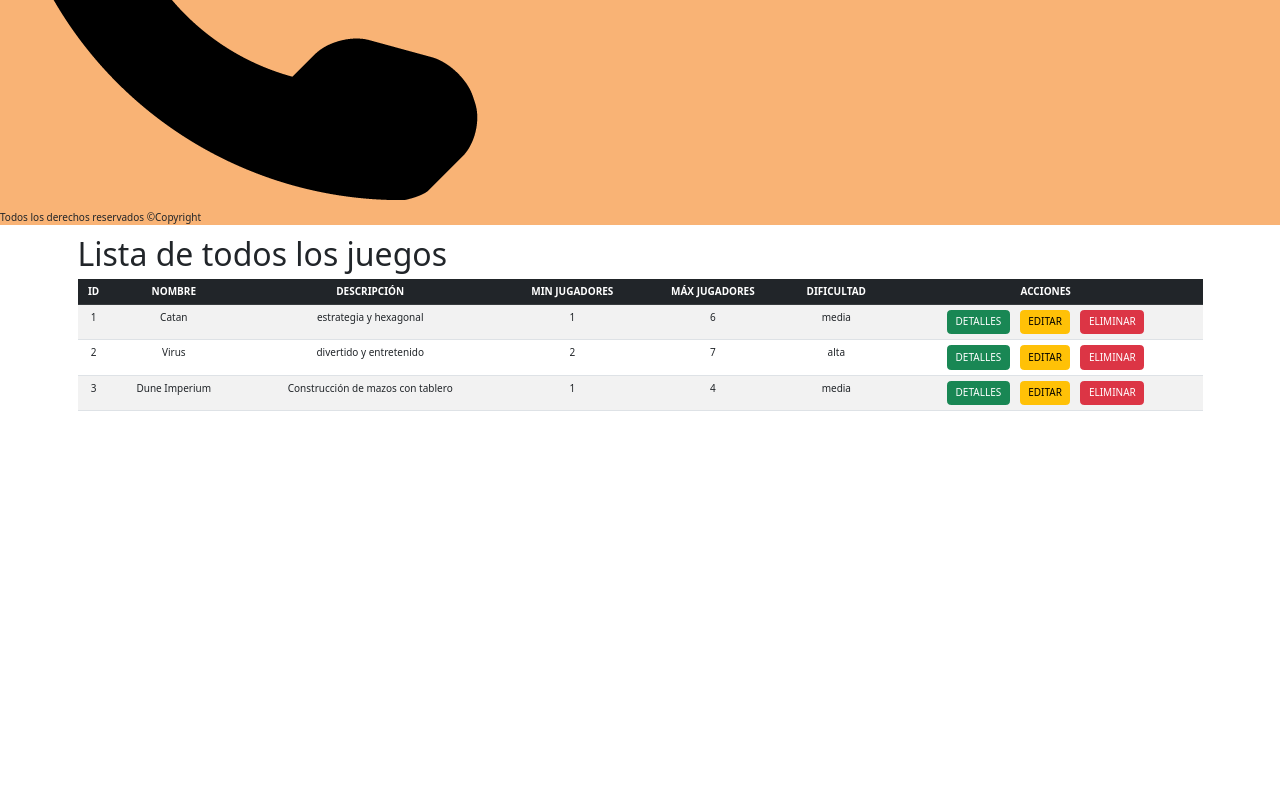
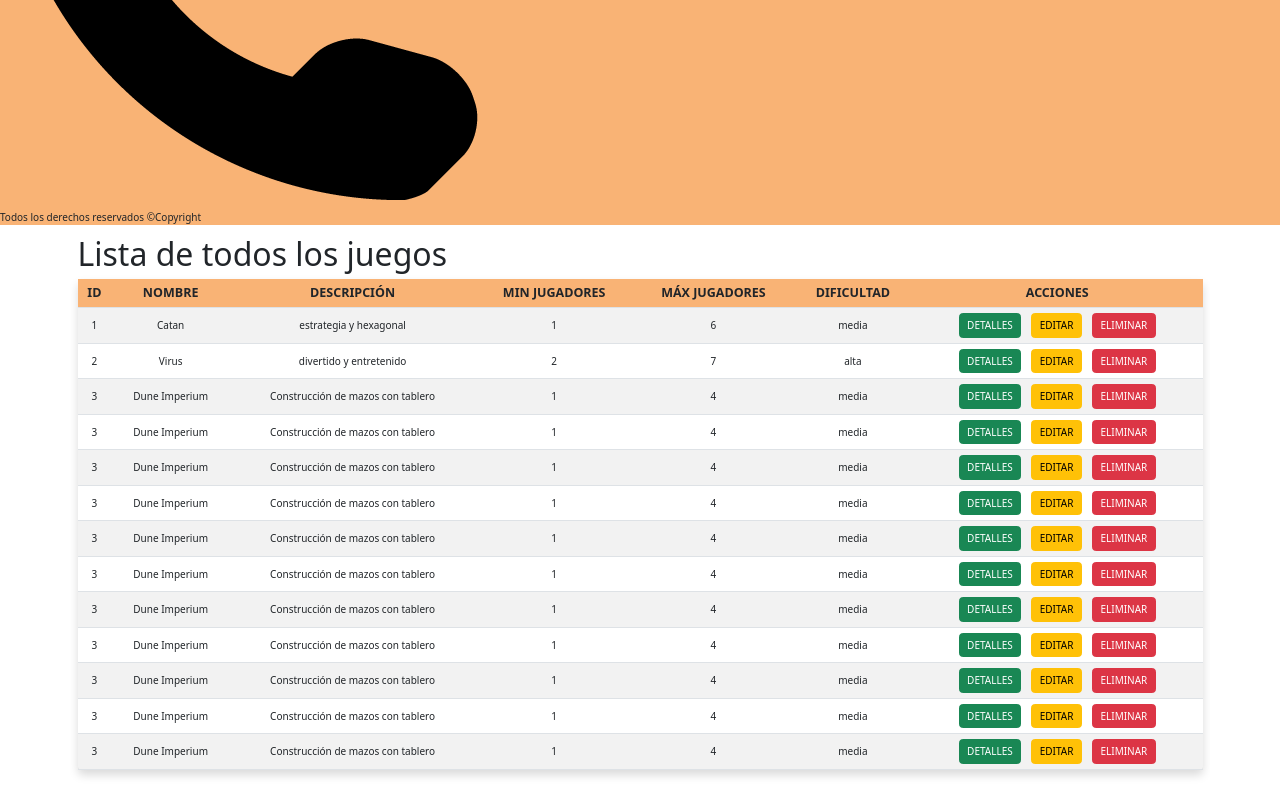
Before and after one commit to JGarciaRegueiro/MyBoardPlays, an Angular app in the folder MyBoardPlays/: page /juegos in a window 1280 px wide. Shown: the part 3982-4782 px from the top of the page. Before the commit the page ends 4403 px from the top, so only its background shows below. Built offline with nearby package versions, Linux system fonts and the light colour scheme; no server answers.

Commit message:
añadido font-awesome, estilos tabla, boton nuevo juego

```diff
--- a/MyBoardPlays/angular.json
+++ b/MyBoardPlays/angular.json
@@ -26,6 +26,7 @@
             ],
             "styles": [
               "node_modules/bootstrap/dist/css/bootstrap.min.css",
+              "node_modules/font-awesome/css/font-awesome.css",
               "src/styles.css"
             ],
             "scripts": [
--- a/MyBoardPlays/package.json
+++ b/MyBoardPlays/package.json
@@ -20,6 +20,7 @@
     "@angular/router": "^15.2.0",
     "@popperjs/core": "^2.11.7",
     "bootstrap": "^5.2.3",
+    "font-awesome": "^4.7.0",
     "jquery": "^3.6.4",
     "rxjs": "~7.8.0",
     "tslib": "^2.3.0",
--- a/MyBoardPlays/src/app/listajuegos/listajuegos.component.css
+++ b/MyBoardPlays/src/app/listajuegos/listajuegos.component.css
@@ -0,0 +1,3 @@
+thead{
+  background-color: var(--colorFondoNaranjaMid);
+}
--- a/MyBoardPlays/src/app/listajuegos/listajuegos.component.html
+++ b/MyBoardPlays/src/app/listajuegos/listajuegos.component.html
@@ -1,7 +1,7 @@
-<div class="container">
-<h3>Lista de todos los juegos</h3>
-<table class="table table-striped">
-  <thead class="table-dark"> <!--Cabecera de la tabla-->
+<div class="container table-responsive">
+<h3 class="text-lg-start">Lista de todos los juegos</h3>
+<table class="table table-hover table-striped align-middle shadow p-3 mb-5 bg-body rounded">
+  <thead class="table fs-5"> <!--Cabecera de la tabla-->
     <tr class="justify-content-center">
       <th class="text-center">ID</th>
       <th class="text-center">NOMBRE</th>
@@ -21,9 +21,9 @@
       <td class="text-center">{{juego.maxParticipantes}}</td>
       <td class="text-center">{{juego.dificultad}}</td>
       <td class="text-center">
-        <button (click)="verDetallesJuego(juego.id)" class="btn btn-success">DETALLES</button>
-        <button (click)="editarJuego" class="btn btn-warning text-center" style="margin-left: 10px">EDITAR</button>
-        <button (click)="eliminarJuego(juego.id)" class="btn btn-danger text-center" style="margin-left: 10px">ELIMINAR</button>
+        <button (click)="verDetallesJuego(juego.id)" class="btn btn-success ">DETALLES</button>
+        <button (click)="editarJuego" class="btn btn-warning text-center ms-3">EDITAR</button>
+        <button (click)="eliminarJuego(juego.id)" class="btn btn-danger text-center ms-3">ELIMINAR</button>
       </td>
     </tr>
   </tbody>
--- a/MyBoardPlays/src/app/listajuegos/listajuegos.component.ts
+++ b/MyBoardPlays/src/app/listajuegos/listajuegos.component.ts
@@ -42,6 +42,89 @@
       "minParticipantes":1,
       "maxParticipantes":4,
       "dificultad":"media",
+    },
+    {
+      "id":3,
+      "nombre":"Dune Imperium",
+      "descripcion":"Construcción de mazos con tablero",
+      "minParticipantes":1,
+      "maxParticipantes":4,
+      "dificultad":"media",
+    },
+    {
+      "id":3,
+      "nombre":"Dune Imperium",
+      "descripcion":"Construcción de mazos con tablero",
+      "minParticipantes":1,
+      "maxParticipantes":4,
+      "dificultad":"media",
+    },
+    {
+      "id":3,
+      "nombre":"Dune Imperium",
+      "descripcion":"Construcción de mazos con tablero",
+      "minParticipantes":1,
+      "maxParticipantes":4,
+      "dificultad":"media",
+    }
+    ,
+    {
+      "id":3,
+      "nombre":"Dune Imperium",
+      "descripcion":"Construcción de mazos con tablero",
+      "minParticipantes":1,
+      "maxParticipantes":4,
+      "dificultad":"media",
+    }
+    ,
+    {
+      "id":3,
+      "nombre":"Dune Imperium",
+      "descripcion":"Construcción de mazos con tablero",
+      "minParticipantes":1,
+      "maxParticipantes":4,
+      "dificultad":"media",
+    }
+    ,
+    {
+      "id":3,
+      "nombre":"Dune Imperium",
+      "descripcion":"Construcción de mazos con tablero",
+      "minParticipantes":1,
+      "maxParticipantes":4,
+      "dificultad":"media",
+    },
+    {
+      "id":3,
+      "nombre":"Dune Imperium",
+      "descripcion":"Construcción de mazos con tablero",
+      "minParticipantes":1,
+      "maxParticipantes":4,
+      "dificultad":"media",
+    },
+    {
+      "id":3,
+      "nombre":"Dune Imperium",
+      "descripcion":"Construcción de mazos con tablero",
+      "minParticipantes":1,
+      "maxParticipantes":4,
+      "dificultad":"media",
+    },
+    {
+      "id":3,
+      "nombre":"Dune Imperium",
+      "descripcion":"Construcción de mazos con tablero",
+      "minParticipantes":1,
+      "maxParticipantes":4,
+      "dificultad":"media",
+    },
+    {
+      "id":3,
+      "nombre":"Dune Imperium",
+      "descripcion":"Construcción de mazos con tablero",
+      "minParticipantes":1,
+      "maxParticipantes":4,
+      "dificultad":"media",
     }
    ]
 
--- a/MyBoardPlays/src/app/misjuegos/misjuegos.component.css
+++ b/MyBoardPlays/src/app/misjuegos/misjuegos.component.css
@@ -0,0 +1,9 @@
+.btn-juego{
+  background-color: var(--colorContraste);
+  color:var(--colorBaseBlanco);
+  font-weight: bold;
+  font-size:medium;
+  width: auto;
+  height:64px;
+  border-radius: 16px;
+}
--- a/MyBoardPlays/src/app/misjuegos/misjuegos.component.html
+++ b/MyBoardPlays/src/app/misjuegos/misjuegos.component.html
@@ -1,5 +1,8 @@
-<p>misjuegos works!</p>
-<button routerLink="nuevo-juego" routerLinkActive="active" class="btn btn-primary">NUEVO JUEGO</button>
-<p>Total de juegos registrados:</p>
+<div class="container">
+<button class="btn btn-juego" routerLink="nuevo-juego" routerLinkActive="active">
+  <i class="fa-sharp fa-regular fa-circle-down" style="color: #fcfcfd;"></i> NUEVO JUEGO
+</button>
+<p class="">Total de juegos registrados:</p>
+</div>
 <app-listajuegos></app-listajuegos>
 <app-editar-juego></app-editar-juego>
--- a/MyBoardPlays/src/app/nuevo-juego/nuevo-juego.component.html
+++ b/MyBoardPlays/src/app/nuevo-juego/nuevo-juego.component.html
@@ -1,57 +1,80 @@
 <div class="col-md-3 mx-auto">
   <h3 class="text-center">Nuevo Juego</h3>
-  <p>¡Registra nuevos juegos! Aquí podrás añadir un nuevo juego a tu biblioteca. Simplemente rellena el formulario y sube la imagen que prefieras.</p>
-  <p>¡No te preocupes si aún no tienes todas las ideas claras! Siempre puedes volver más tarde editar la información.</p>
-  <form (ngSubmit)="onSumit()">
+  <p>
+    ¡Registra nuevos juegos! Aquí podrás añadir un nuevo juego a tu biblioteca.
+    Simplemente rellena el formulario y sube la imagen que prefieras.
+  </p>
+  <p>
+    ¡No te preocupes si aún no tienes todas las ideas claras! Siempre puedes
+    volver más tarde editar la información.
+  </p>
+  <form (ngSubmit)="onSumit()" #juegoForm="ngForm">
     <div class="form-group">
       <label>Nombre:</label>
-      <input type="text"
+      <input
+        type="text"
         class="form-control"
         id="nombre"
-      [(ngModel)] ="juego.nombre"
+        [(ngModel)]="juego.nombre"
         name="nombre"
         required
         maxlength="50"
-      placeholder="Introduzca nombre del juego">
+        placeholder="Introduzca nombre del juego"
+        #nombre="ngModel"
+      />
+      <div class="alert alert-danger" *ngIf="nombre.invalid && (nombre.dirty || nombre.touched)">
 
+      </div>
+    </div>
+    <div class="form-group">
       <label>Descripción:</label>
-      <input type="text"
+      <input
+        type="text"
         class="form-control"
         id="descripcion"
-      [(ngModel)] ="juego.descripcion"
+        [(ngModel)]="juego.descripcion"
         name="descripcion"
         required
         maxlength="500"
-      placeholder="Introduzca una breve descripción, ej: tipo temática">
-
+        placeholder="Introduzca una breve descripción, ej: tipo temática"
+      />
+    </div>
+    <div class="form-group">
       <label>Min-Participantes:</label>
-      <input type="number"
+      <input
+        type="number"
         class="form-control"
         id="minParticipantes"
-      [(ngModel)] ="juego.minParticipantes"
+        [(ngModel)]="juego.minParticipantes"
         name="minParticipantes"
         required
-      placeholder="Indique mínimo de jugadores">
-
+        placeholder="Indique mínimo de jugadores"
+      />
+    </div>
+    <div class="form-group">
       <label>Max-Participantes:</label>
-      <input type="number"
+      <input
+        type="number"
         class="form-control"
         id="maxParticipantes"
-      [(ngModel)] ="juego.maxParticipantes"
+        [(ngModel)]="juego.maxParticipantes"
         name="maxParticipantes"
         required
-      placeholder="Indique máximo de jugadores">
-
+        placeholder="Indique máximo de jugadores"
+      />
+    </div>
+    <div class="form-group">
       <label>Dificultad:</label>
-      <input type="text"
+      <input
+        type="text"
         class="form-control"
         id="dificultad"
-      [(ngModel)] ="juego.dificultad"
+        [(ngModel)]="juego.dificultad"
         name="dificultad"
         required
-      placeholder="Indique dificultad: facil, media o alta">
-
+        placeholder="Indique dificultad: facil, media o alta"
+      />
     </div>
-   <button type="submit" class="btn btn-primary">Guardar Juego</button>
+    <button class="btn btn-primary" [disabled]="!juegoForm.form.valid">Guardar Juego</button>
   </form>
 </div>
--- a/MyBoardPlays/src/index.html
+++ b/MyBoardPlays/src/index.html
@@ -6,6 +6,7 @@
   <base href="/">
   <meta name="viewport" content="width=device-width, initial-scale=1">
   <link rel="icon" type="image/x-icon" href="favicon.ico">
+  <script src="https://kit.fontawesome.com/3c31675709.js" crossorigin="anonymous"></script>
 </head>
 <body>
   <app-root></app-root>
```
Also changed, not shown: 1 other file (tests, documents, lock files or other folders). Lines whose indentation alone changed are shown as unchanged.
